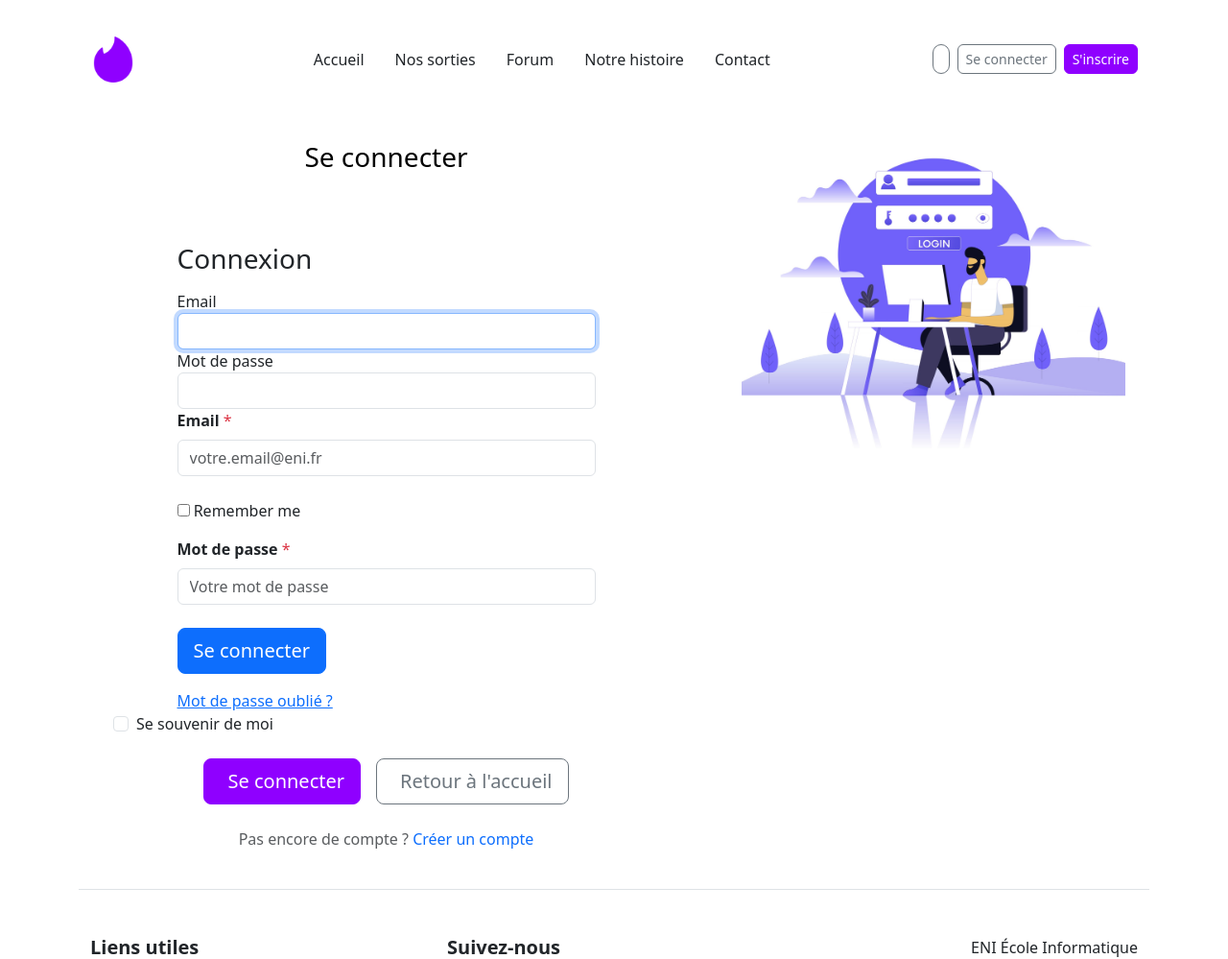
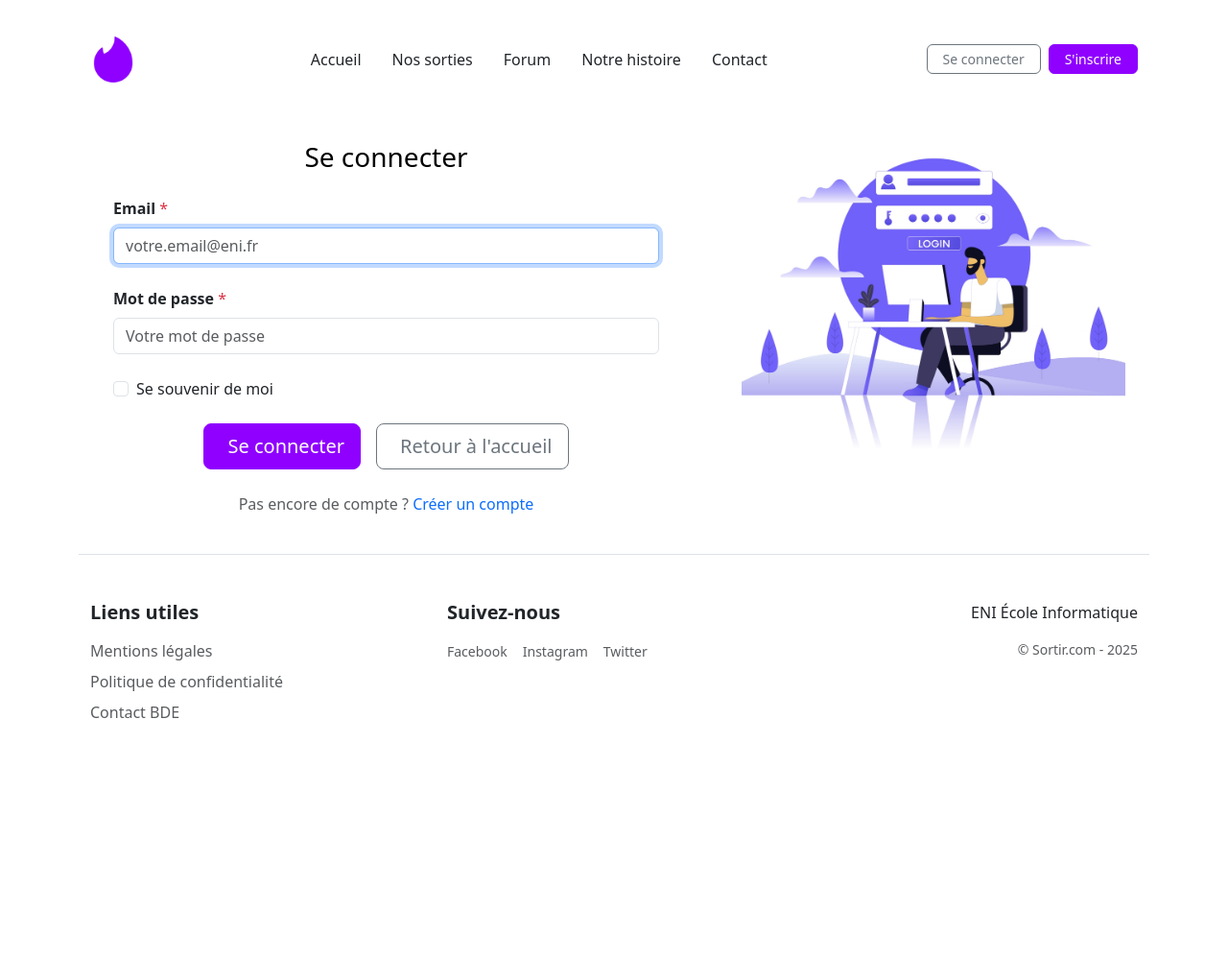
Before and after one commit to matteorlt/Sortir, a Symfony app: template templates/security/login.html.twig in a window 1280 px wide. Shown: the top 999 px of the page at 96% size. After the commit the page ends 748 px from the top, so only its background shows below. Run offline with Twig, Linux system fonts and the light colour scheme; the template is opened without the code that fills it, so the values that code supplies are empty; some libraries are stand-ins or nearby versions.

Commit message:
Correction front

```diff
--- a/templates/components/_header.html.twig
+++ b/templates/components/_header.html.twig
@@ -47,8 +47,8 @@
                 {% if app.user %}
                     <!-- Utilisateur connecté -->
                     <div class="dropdown">
-                        <button class="btn btn-dark btn-sm rounded dropdown-toggle p-2"
-                                style="background-color: #8f00ff; border-color: #8f00ff"
+                        <button class="btn btn-sm rounded dropdown-toggle p-2"
+                                style="background-color: #8f00ff; border-color: #8f00ff; color: white;"
                                 type="button"
                                 id="userDropdown"
                                 data-bs-toggle="dropdown"
@@ -57,12 +57,9 @@
                         </button>
 
                         <ul class="dropdown-menu dropdown-menu-end shadow border" aria-labelledby="userDropdown">
-                            <li><a class="dropdown-item" href="#"><i class="fas fa-user me-2"></i>Mon profil</a></li>
+                            <li><a class="dropdown-item" href="{{ path('app_utilisateur_profil') }}"><i class="fas fa-user me-2"></i>Mon profil</a></li>
                             <li><a class="dropdown-item" href="{{ path('app_sortie_list') }}"><i class="fas fa-calendar-alt me-2"></i>Mes sorties</a></li>
                             <li><a class="dropdown-item" href="{{ path('app_sortie_list') }}"><i class="fas fa-list me-2"></i>Mes inscriptions</a></li>
-                            <li><a class="dropdown-item" href="{{ path('app_utilisateur_profil') }}"><i class="fas fa-user me-2"></i>Mon profil</a></li>
-                            <li><a class="dropdown-item" href="#"><i class="fas fa-calendar-alt me-2"></i>Mes sorties</a></li>
-                            <li><a class="dropdown-item" href="#"><i class="fas fa-list me-2"></i>Mes inscriptions</a></li>
                             <li><hr class="dropdown-divider"></li>
                             <li><a class="dropdown-item" href="{{ path('app_logout') }}"><i class="fas fa-sign-out-alt me-2"></i>Se déconnecter</a></li>
                         </ul>
@@ -70,11 +67,11 @@
                 {% else %}
                     <!-- Utilisateur non connecté -->
                     <div class="d-flex gap-2">
-                        <a href="{{ path('app_login') }}" class="btn btn-outline-secondary btn-sm rounded-pill">
-                        <a href="{{ path('app_login') }}" class="btn btn-outline-secondary btn-sm rounded pr-3">
+                        <a href="{{ path('app_login') }}" class="btn btn-outline-secondary btn-sm rounded px-3">
                             Se connecter
                         </a>
-                        <a href="{{ path('app_utilisateur_inscription') }}" class="btn btn-primary btn-sm rounded"
+                        <a href="{{ path('app_utilisateur_inscription') }}"
+                           class="btn btn-primary btn-sm rounded px-3"
                            style="background-color: #8f00ff; border-color: #8f00ff; transition: all 0.3s ease;"
                            onmouseover="this.style.backgroundColor='#7300cc'; this.style.borderColor='#7300cc';"
                            onmouseout="this.style.backgroundColor='#8f00ff'; this.style.borderColor='#8f00ff';">
--- a/templates/security/login.html.twig
+++ b/templates/security/login.html.twig
@@ -23,17 +23,7 @@
                                     {{ error.messageKey|trans(error.messageData, 'security') }}
                                 </div>
                             {% endif %}
-    <div class="container mt-5" style="max-width: 460px;">
-        <form method="post">
-            {% if error %}
-                <div class="alert alert-danger">{{ error.messageKey|trans(error.messageData, 'security') }}</div>
-            {% endif %}
 
-            {% if app.user %}
-                <div class="mb-3">
-                    You are logged in as {{ app.user.userIdentifier }}, <a href="{{ path('app_logout') }}">Logout</a>
-                </div>
-            {% endif %}
                             {% if app.user %}
                                 <div class="alert alert-info mb-4">
                                     <i class="fas fa-info-circle me-2"></i>
@@ -42,12 +32,6 @@
                                 </div>
                             {% endif %}
 
-            <h1 class="h3 mb-3 font-weight-normal">Connexion</h1>
-            <label for="username">Email</label>
-            <input type="email" value="{{ last_username }}" name="_username" id="username" class="form-control" autocomplete="username" required autofocus>
-            <label for="password">Mot de passe</label>
-            <input type="password" name="_password" id="password" class="form-control" autocomplete="current-password" required>
-            <input type="hidden" name="_csrf_token" data-controller="csrf-protection" value="{{ csrf_token('authenticate') }}">
                             <div class="mb-4">
                                 <label for="username" class="form-label fw-bold">Email</label>
                                 <span class="text-danger">*</span>
@@ -61,15 +45,6 @@
                                        required
                                        autofocus>
                             </div>
-
-            {#
-            Uncomment this section and add a remember_me option below your firewall to activate remember me functionality.
-            See https://symfony.com/doc/current/security/remember_me.html
-            #}
-            <div class="checkbox mb-3">
-                <input type="checkbox" name="_remember_me" id="_remember_me">
-                <label for="_remember_me">Remember me</label>
-            </div>
 
                             <div class="mb-4">
                                 <label for="password" class="form-label fw-bold">Mot de passe</label>
@@ -88,14 +63,6 @@
                                    data-controller="csrf-protection"
                                    value="{{ csrf_token('authenticate') }}">
 
-            <button class="btn btn-lg btn-primary" type="submit">
-                Se connecter
-            </button>
-            <div class="mt-3">
-                <a href="{{ path('app_forgot_password') }}">Mot de passe oublié ?</a>
-            </div>
-        </form>
-    </div>
                             <div class="mb-4">
                                 <div class="form-check">
                                     <input type="checkbox"
@@ -109,7 +76,8 @@
                             </div>
 
                             <div class="d-grid gap-2 d-md-flex justify-content-md-center">
-                                <button type="submit" class="btn btn-primary btn-lg me-md-2"style="background-color: #8f00ff; border-color: #8f00ff; transition: all 0.3s ease;"
+                                <button type="submit" class="btn btn-primary btn-lg me-md-2"
+                                        style="background-color: #8f00ff; border-color: #8f00ff; transition: all 0.3s ease;"
                                         onmouseover="this.style.backgroundColor='#7300cc'; this.style.borderColor='#7300cc';"
                                         onmouseout="this.style.backgroundColor='#8f00ff'; this.style.borderColor='#8f00ff';">
                                     <i class="fas fa-sign-in-alt me-2"></i>Se connecter
```
Also changed, not shown: templates/home/index.html.twig (+4 -8 lines).
